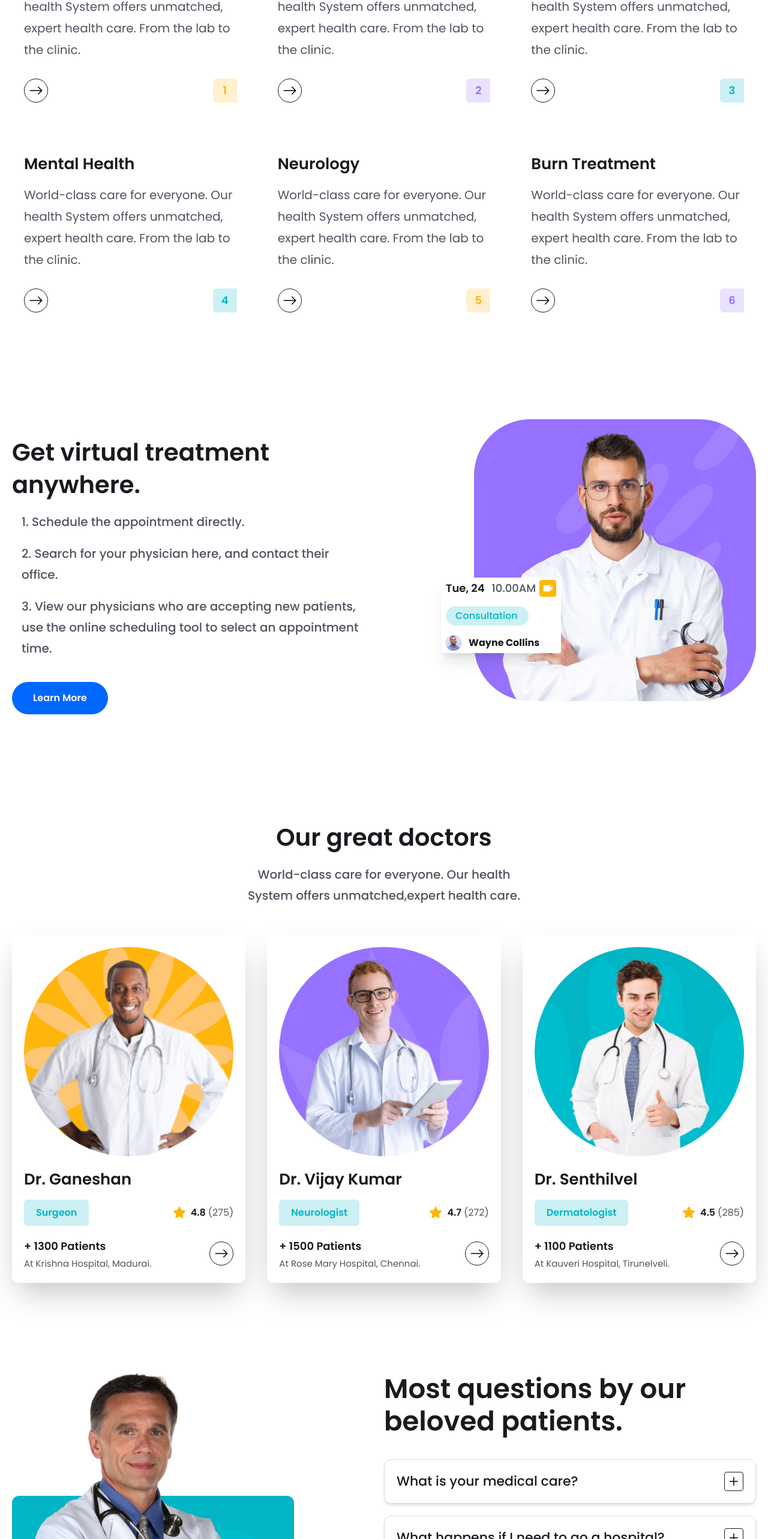
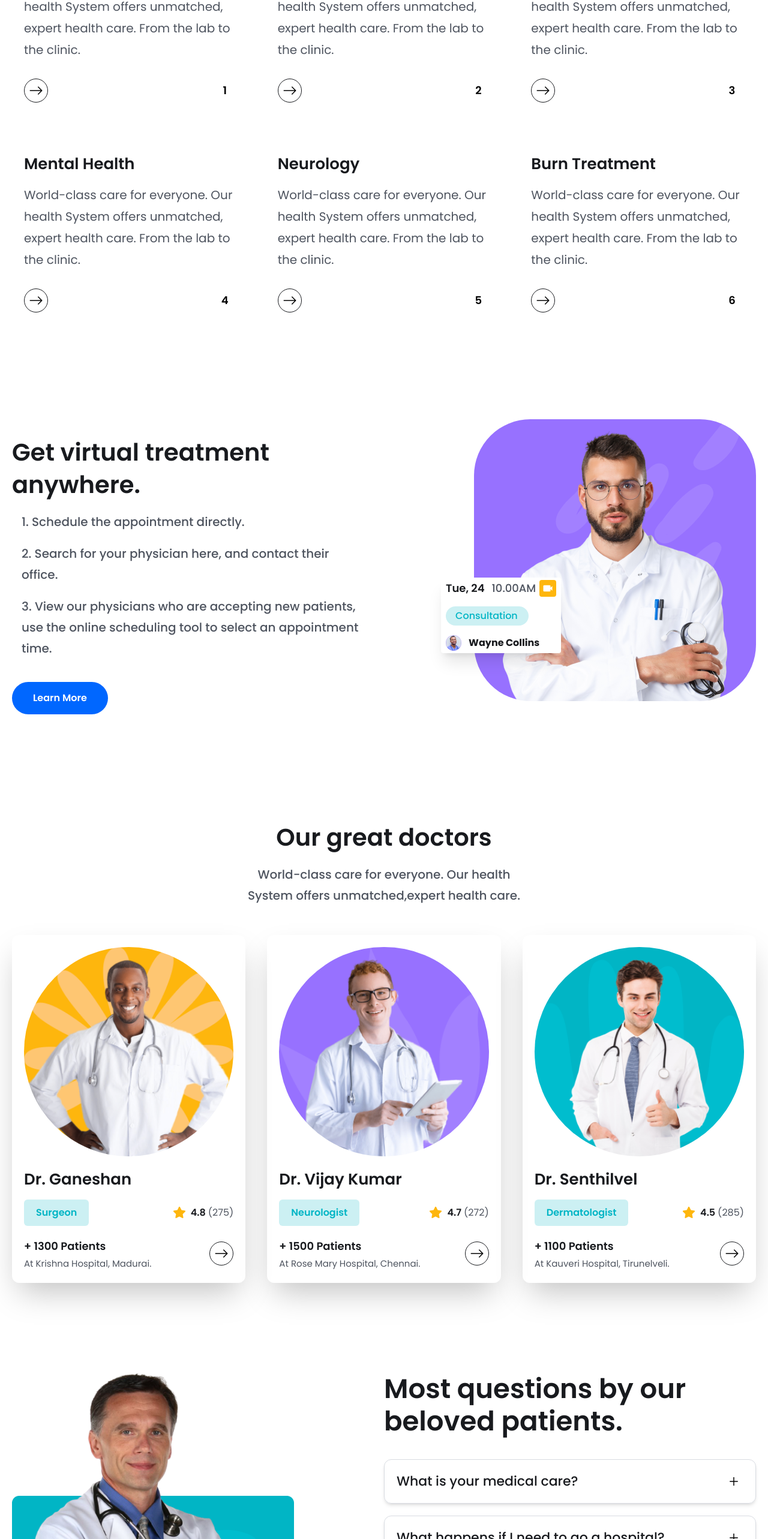
Before and after one commit to itsVijayCoder/doctor-booking, a React (Create React App) app: page / in a window 1280 px wide. Shown: the part 2799-5365 px from the top of the page at 60% size. Built offline with nearby package versions, Linux system fonts and the light colour scheme.

Commit message:
production deploy

```diff
--- a/src/components/FAQ/FaqItem.jsx
+++ b/src/components/FAQ/FaqItem.jsx
@@ -18,12 +18,12 @@ const FaqItem = ({ item }) => {
                {question}
             </h4>
 
-            <div
-               className={`${
-                  isOpen && "bg-primaryColor text-white "
-               } w-7 h-7 lg:w-8 lg:h-8 text-[20px] border border-solid border-[#141F21] rounded flex items-center justify-center`}
-            >
-               {isOpen ? <AiOutlineMinus /> : <AiOutlinePlus />}
+            <div className='w-7 h-7 lg:w-8 lg:h-8 text-[20px] border border-none border-[#141F21] rounded flex items-center justify-center'>
+               {isOpen ? (
+                  <AiOutlineMinus className='bg-primaryColor text-white text-[22px] border border-solid rounded-full ' />
+               ) : (
+                  <AiOutlinePlus />
+               )}
             </div>
          </div>
 
--- a/src/components/Services/ServicesCard.jsx
+++ b/src/components/Services/ServicesCard.jsx
@@ -24,11 +24,11 @@ const ServicesCard = ({ item, index }) => {
 
                <span
                   className='w-[40px] h-[40px] text-[18px] leading-7 flex items-center justify-center font-[600] '
-                  style={{
-                     background: `${bgColor}`,
-                     color: `${textColor}`,
-                     borderRadius: "6px 0 0 6px",
-                  }}
+                  // style={{
+                  //    background: `${bgColor}`,
+                  //    color: `${textColor}`,
+                  //    borderRadius: "6px 0 0 6px",
+                  // }}
                >
                   {index + 1}
                </span>
```
